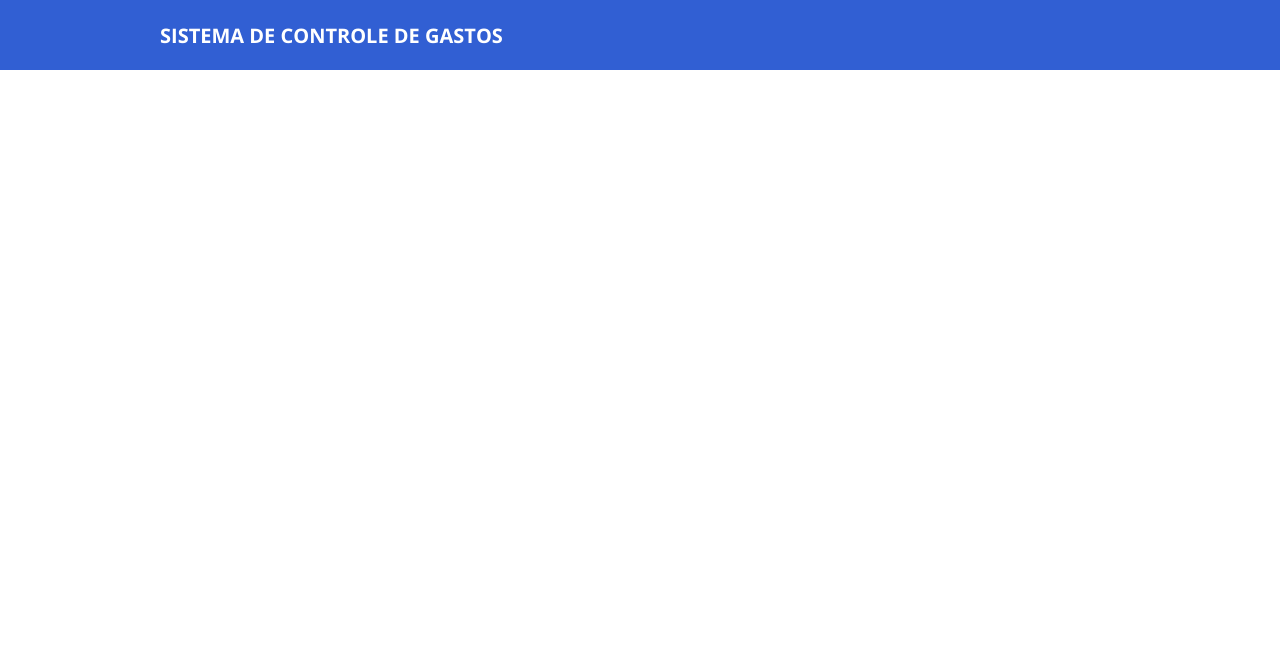
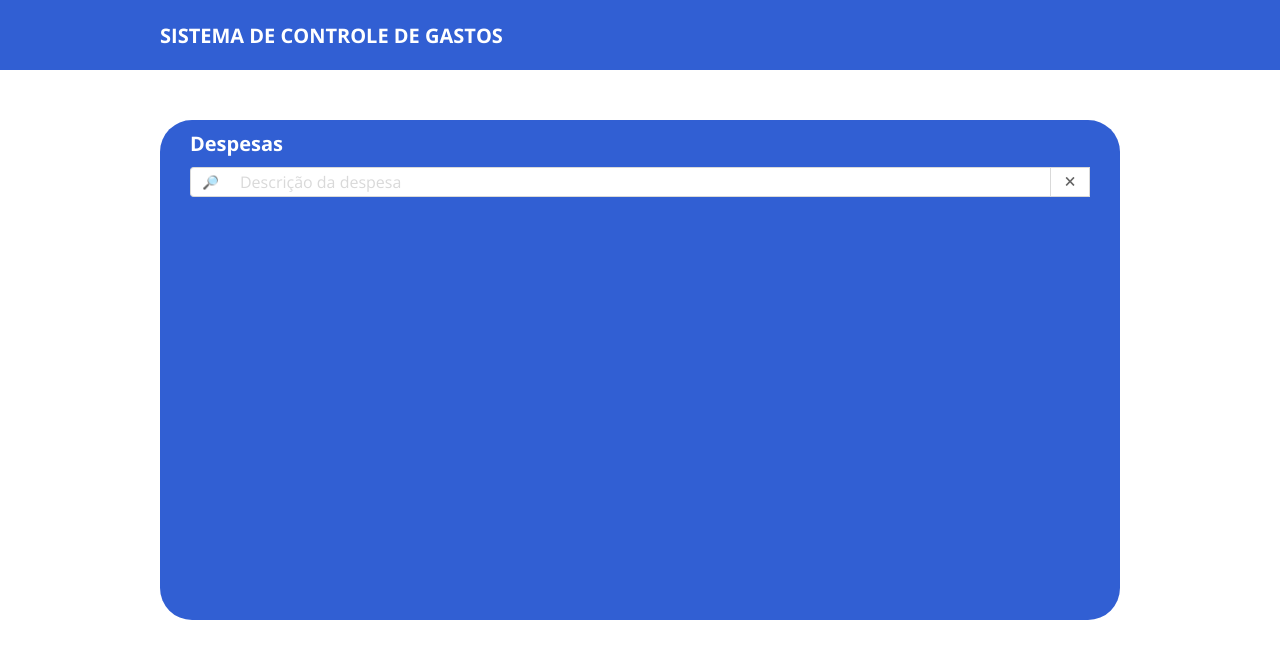
Before and after one commit to rodrigojramos/expense-frontend, a React (Vite) app: page / in a window 1280 px wide. Shown: the top 658 px of the page. Built offline with nearby package versions, Linux system fonts and the light colour scheme.

Commit message:
SearchBar and Routes: Home and Card

```diff
--- a/package.json
+++ b/package.json
@@ -9,8 +9,10 @@
     "preview": "vite preview"
   },
   "dependencies": {
+    "@types/react-router-dom": "5.3.3",
     "react": "^18.2.0",
-    "react-dom": "^18.2.0"
+    "react-dom": "^18.2.0",
+    "react-router-dom": "6.4.1"
   },
   "devDependencies": {
     "@types/react": "^18.0.28",
--- a/src/App.tsx
+++ b/src/App.tsx
@@ -1,8 +1,19 @@
-import Header from "./components/Header";
+import { BrowserRouter, Route, Routes } from "react-router-dom";
+import Home from "./routes/Home";
+import Card from "./routes/Home/Card";
+
 
 export default function App() {
 
   return (
-    <Header />
+    <>
+      <BrowserRouter>
+        <Routes>
+          <Route path="/" element={<Home />}>
+          <Route index element={<Card />} />
+          </Route>
+        </Routes>
+      </BrowserRouter>
+    </>
   )
 }
--- /dev/null
+++ b/src/components/SearchBar/index.tsx
@@ -0,0 +1,23 @@
+import { useState } from 'react';
+import './styles.css';
+
+export default function SearchBar() {
+
+    const [text, setText] = useState("");
+
+    function handleChange(event: any) {
+        setText(event.target.value);
+    }
+
+    return(
+        <form className="dsc-search-bar">
+            <button type="submit">🔎︎</button>
+            <input
+                value={text}
+                type="text"
+                placeholder="Descrição da despesa"
+                onChange={handleChange} />
+            <button>🗙</button>
+        </form>
+    );
+}
--- /dev/null
+++ b/src/components/SearchBar/styles.css
@@ -0,0 +1,43 @@
+.dsc-search-bar {
+    height: 30px;
+    display: flex;
+    color: var(--scg-color-bg-tertiary);
+    margin: 10px 0;
+  }
+
+  .dsc-search-bar button, .dsc-search-bar input {
+    border: 1px solid var(--scg-searchBar-border);
+  }
+
+  .dsc-search-bar input {
+    width: calc(100% - 80px);
+    border-left: none;
+    border-right: none;
+    padding: 0 10px;
+    font-size: 16px;
+    color: var(--scg-color-font-secondary);
+  }
+
+  .dsc-search-bar input:focus {
+    outline: none;
+  }
+
+  .dsc-search-bar input::placeholder {
+    color: var(--scg-color-font-placeholder);
+  }
+
+  .dsc-search-bar button {
+    width: 40px;
+    color: var(--scg-color-font-secondary);
+    background-color: var(--scg-color-bg-primary);
+  }
+
+  .dsc-search-bar button[type="submit"] {
+    border-right: none;
+    border-radius: 4px 0 0 4px;
+  }
+
+  .dsc-search-bar button[type="reset"] {
+    border-left: none;
+    border-radius: 0 4px 4px 0;
+  }
--- a/src/index.css
+++ b/src/index.css
@@ -3,8 +3,13 @@
 :root {
   --scg-color-bg-primary: #FFF;
   --scg-color-bg-secondary: #315fd3;
+  --scg-color-bg-tertiary:#e8e8e8;
 
   --scg-color-font-primary: #FFF;
+  --scg-color-font-secondary: #636363;
+  --scg-color-font-placeholder: #d9d9d9;
+
+  --scg-searchBar-border: #d9d9d9;
 }
 
 * {
--- /dev/null
+++ b/src/routes/Home/Card/index.tsx
@@ -0,0 +1,19 @@
+import SearchBar from '../../../components/SearchBar';
+import './styles.css';
+
+export default function Card() {
+    return(
+        <main>
+            <section className="scg-container">
+                <div className="scg-card-container">
+                    <div>
+                        <h2>Despesas</h2>
+                    </div>
+                    <div>
+                        <SearchBar />
+                    </div>
+                </div>
+            </section>
+        </main>
+    );
+}
--- /dev/null
+++ b/src/routes/Home/Card/styles.css
@@ -0,0 +1,12 @@
+.scg-card-container {
+    margin-top: 50px;
+    background-color: var(--scg-color-bg-secondary);
+    height: 500px;
+    border-radius: 32px;
+    padding: 10px 30px;
+}
+
+.scg-card-container h2 {
+    color: var(--scg-color-font-primary);
+    font-size: 20px;
+}
--- /dev/null
+++ b/src/routes/Home/index.tsx
@@ -0,0 +1,11 @@
+import Header from "../../components/Header";
+import { Outlet } from "react-router-dom";
+
+export default function Home() {
+    return(
+        <>
+            <Header />
+            <Outlet />
+        </>
+    );
+}
```
Also changed, not shown: 1 other file (tests, documents, lock files or other folders).
